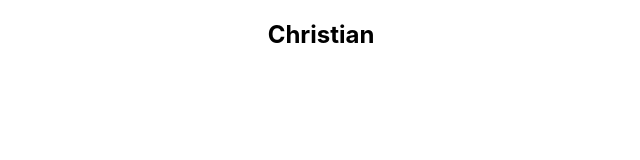
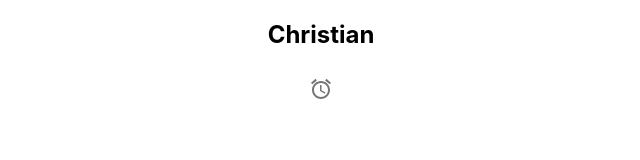
Before and after one commit to ChristiancChavez/galery-Chrisans, a React (Create React App) app: page / in a window 1280 px wide. Shown: the top 160 px of the page, without its empty margins (319-959 px from the left). Built offline with nearby package versions, Linux system fonts and the light colour scheme.

Commit message:
Add Icon component

```diff
--- a/src/App.js
+++ b/src/App.js
@@ -1,10 +1,13 @@
 import React from "react";
 import "./App.css";
+import Icon from './components/atoms/Icon';
+import AlarmIcon from '@mui/icons-material/Alarm';
 
 function App() {
   return (
     <div className="App">
       <h2>Christian</h2>
+      <Icon IconName={AlarmIcon} />
     </div>
   );
 }
--- /dev/null
+++ b/src/components/atoms/Icon.tsx
@@ -0,0 +1,15 @@
+import React from 'react';
+import IconButton from '@mui/material/IconButton';
+
+type IconTypes = {
+  IconName: React.FunctionComponent;
+}
+const Icon = ({ IconName }:IconTypes ) => {
+  return (
+    <IconButton aria-label="delete">
+      <IconName />
+    </IconButton>
+  );
+};
+
+export default Icon;
```
Also changed, not shown: 1 other file (tests, documents, lock files or other folders).
